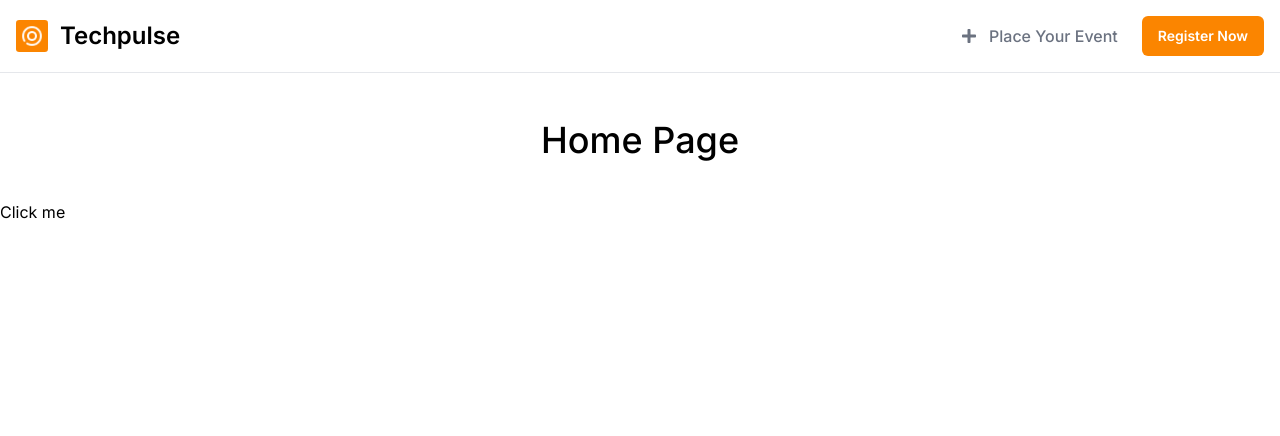
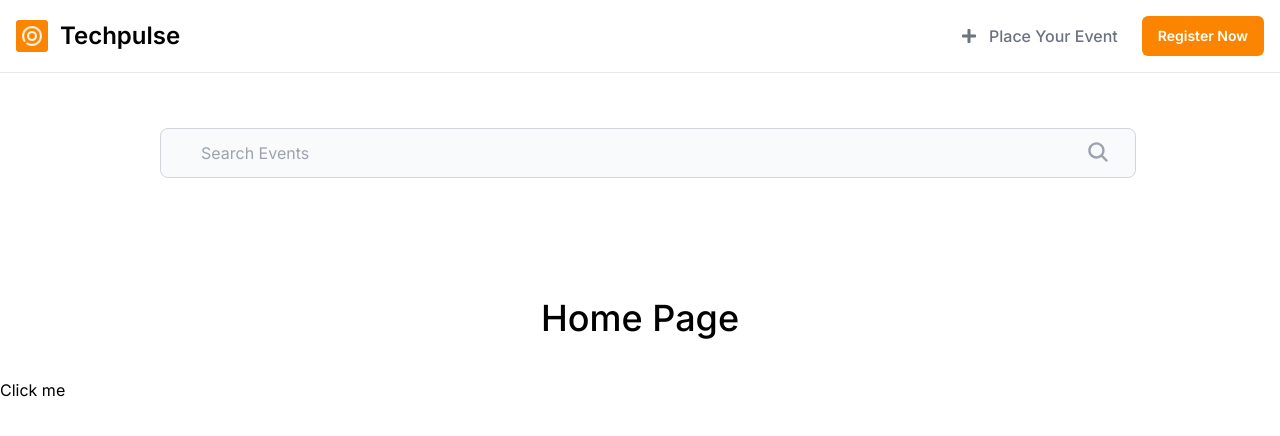
Before and after one commit to TechPulseLK/TechPulse-Platform, a Next.js app in the folder Frontend/: page / in a window 1280 px wide. Shown: the top 436 px of the page. Built offline with nearby package versions, Linux system fonts and the light colour scheme.

Commit message:
search bar initialized

```diff
--- a/Frontend/app/globals.css
+++ b/Frontend/app/globals.css
@@ -13,3 +13,8 @@
     --background-end-rgb: 0, 0, 0;
   }
 }
+
+/* remove black borders on input or textarea focus */
+textarea:focus, input:focus{
+  outline: none;
+}
--- a/Frontend/app/page.tsx
+++ b/Frontend/app/page.tsx
@@ -1,10 +1,12 @@
 import ProductCard from "./components/ProductCard";
 import Navbar from "./components/Navbar";
+import Searchbar from "./searchbar";
 
 export default function Home() {
   return (
    <div>
     <Navbar/>
+    <Searchbar></Searchbar>
     <h1 className="text-4xl mt-20 font-medium text-center p-10">Home Page</h1>
     <ProductCard></ProductCard>
    </div>
--- /dev/null
+++ b/Frontend/app/searchbar.tsx
@@ -0,0 +1,20 @@
+import React from 'react'
+import { IoSearch } from "react-icons/io5";
+
+const Searchbar = () => {
+  return (
+    <div>
+
+    <form className='mt-32 ml-40 mr-36'>
+        <label htmlFor="default-search" className="mb-2 text-sm font-medium text-gray-900 sr-only ">Search</label>
+        <div className="relative">
+            <input type="search" id="default-search" className="block w-full p-3 ps-10 text-md text-gray-700 border border-gray-300 rounded-lg bg-gray-50" placeholder="Search Events" required/>
+            <button type="submit" className="text-gray-400 absolute end-2.5 bottom-2.5 rounded-lg text-2xl px-4 py-1"><IoSearch /></button>
+        </div>
+    </form>
+
+    </div>
+  )
+}
+
+export default Searchbar
```
